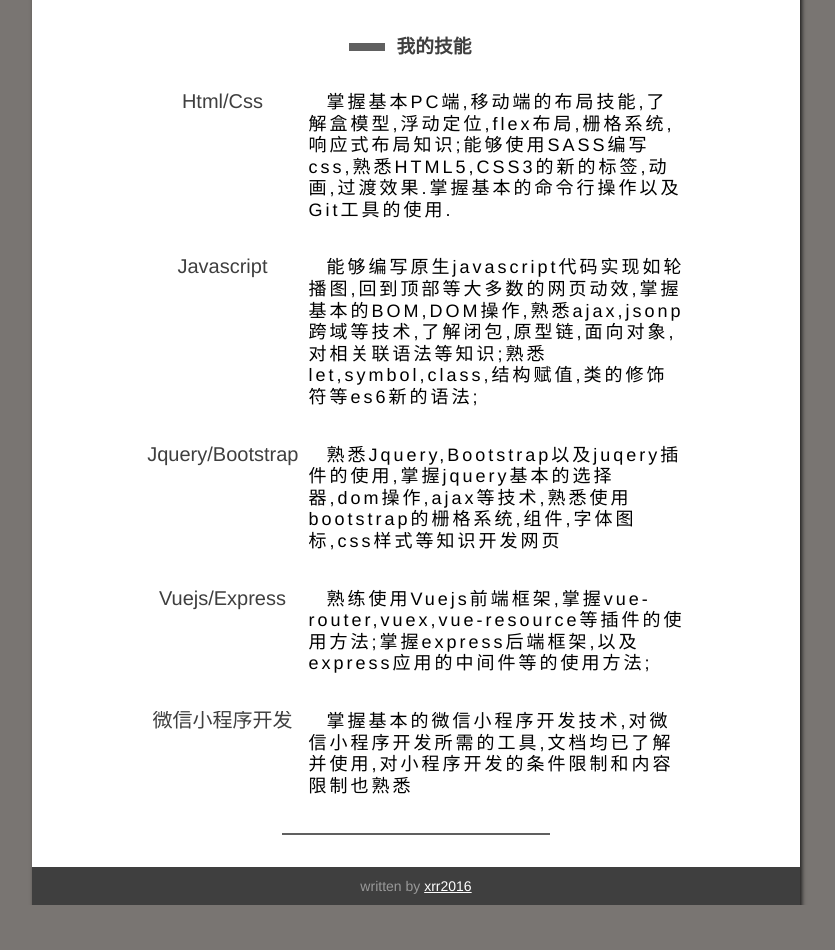
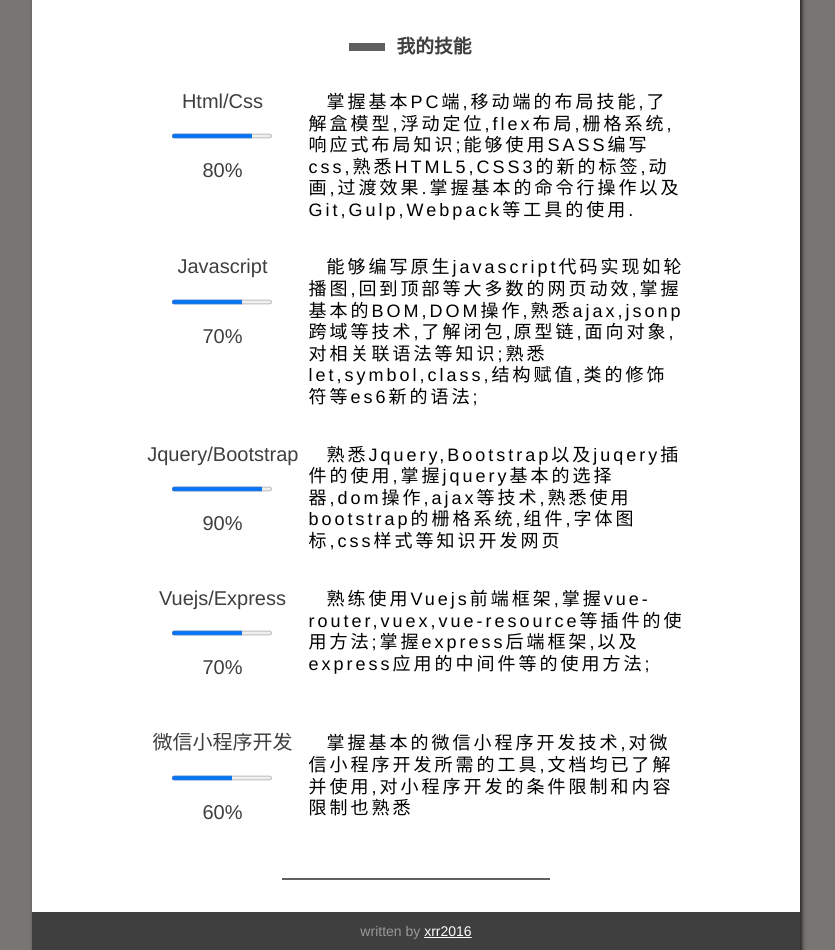
Before and after one commit to xrr2016/canvas_particle, a website: page index.html in a window 1280 px wide. Shown: the part 1080-2030 px from the top of the page, without its empty margins (224-1059 px from the left). Before the commit the page ends 1985 px from the top, so only its background shows below. Drawn offline with Linux system fonts and the light colour scheme.

Commit message:
:memo: edit

```diff
--- a/index.html
+++ b/index.html
@@ -60,31 +60,52 @@
       <h3><span class="block"></span>我的技能</h3>
         <ul class="skills-list">
           <li class="skills-item">
-            <span class="skill-name">Html/Css</span>
+            <span class="skill-name">
+              Html/Css
+              <progress value="80" max="100" class="skill-level"></progress>
+                <p class="skill-score"></p>
+
+            </span>
             <p class="skill-description">
-              掌握基本PC端,移动端的布局技能,了解盒模型,浮动定位,flex布局,栅格系统,响应式布局知识;能够使用SASS编写css,熟悉HTML5,CSS3的新的标签,动画,过渡效果.掌握基本的命令行操作以及Git工具的使用.
+              掌握基本PC端,移动端的布局技能,了解盒模型,浮动定位,flex布局,栅格系统,响应式布局知识;能够使用SASS编写css,熟悉HTML5,CSS3的新的标签,动画,过渡效果.掌握基本的命令行操作以及Git,Gulp,Webpack等工具的使用.
             </p>
           </li>
           <li class="skills-item">
-            <span class="skill-name">Javascript</span>
+            <span class="skill-name">
+              Javascript
+              <progress value="70" max="100" class="skill-level"></progress>
+                <p class="skill-score"></p>
+            </span>
             <p class="skill-description">
               能够编写原生javascript代码实现如轮播图,回到顶部等大多数的网页动效,掌握基本的BOM,DOM操作,熟悉ajax,jsonp跨域等技术,了解闭包,原型链,面向对象,对相关联语法等知识;熟悉let,symbol,class,结构赋值,类的修饰符等es6新的语法;
             </p>
           </li>
           <li class="skills-item">
-            <span class="skill-name">Jquery/Bootstrap</span>
+            <span class="skill-name">
+              Jquery/Bootstrap
+              <progress value="90" max="100" class="skill-level"></progress>
+              <p class="skill-score"></p>
+            </span>
             <p class="skill-description">
               熟悉Jquery,Bootstrap以及juqery插件的使用,掌握jquery基本的选择器,dom操作,ajax等技术,熟悉使用bootstrap的栅格系统,组件,字体图标,css样式等知识开发网页
             </p>
           </li>
           <li class="skills-item">
-            <span class="skill-name">Vuejs/Express</span>
+            <span class="skill-name">
+              Vuejs/Express
+              <progress value="70" max="100" class="skill-level"></progress>
+              <p class="skill-score"></p>
+            </span>
             <p class="skill-description">
               熟练使用Vuejs前端框架,掌握vue-router,vuex,vue-resource等插件的使用方法;掌握express后端框架,以及express应用的中间件等的使用方法;
             </p>
           </li>
           <li class="skills-item">
-            <span class="skill-name">微信小程序开发</span>
+            <span class="skill-name">
+              微信小程序开发
+              <progress value="60" max="100" class="skill-level"></progress>
+              <p class="skill-score"></p>
+            </span>
             <p class="skill-description">
               掌握基本的微信小程序开发技术,对微信小程序开发所需的工具,文档均已了解并使用,对小程序开发的条件限制和内容限制也熟悉
             </p>
@@ -97,4 +118,12 @@
     </div>
   </div>
 </body>
+<script type="text/javascript">
+  var skillLevel = Array.from(document.querySelectorAll('.skill-level')),
+      skillScore = document.querySelectorAll('.skill-score')
+
+  for (var i = 0; i < skillScore.length; i++) {
+    skillScore[i].innerHTML = skillLevel[i].value + '%'
+  }
+</script>
 </html>
--- a/style.css
+++ b/style.css
@@ -125,6 +125,12 @@
   font-size: 20px;
   color: #3f3f3f;
 }
+.skill-level{
+  display: block;
+  width: 100px;
+  height: 10px;
+  margin: 20px auto;
+}
 .exp-title{
   font-size: 20px;
   font-weight: bold;
```
